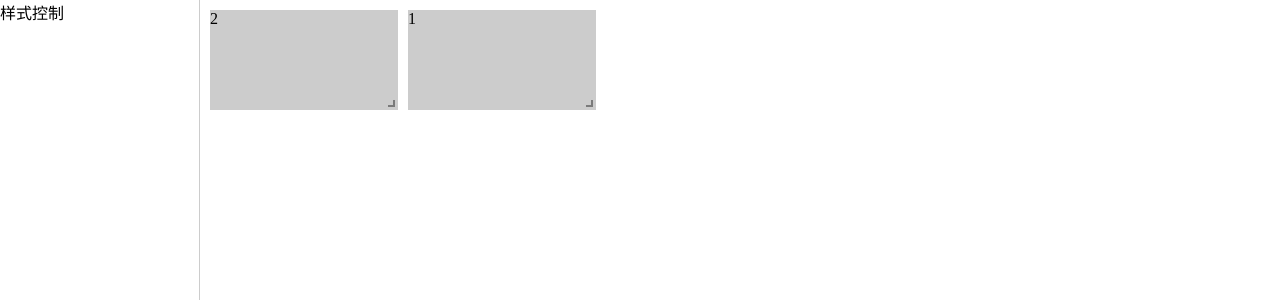
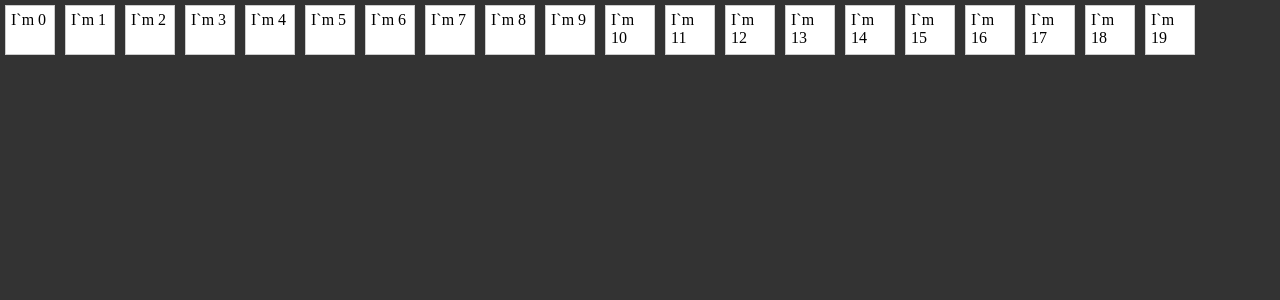
Before and after one commit to xiaobaigogo/react-desktop-dnd, a React (Vite) app: page / in a window 1280 px wide. Shown: the top 300 px of the page. Built offline with nearby package versions, Linux system fonts and the light colour scheme.

Commit message:
feat: use sortablejs

```diff
--- a/package.json
+++ b/package.json
@@ -18,6 +18,7 @@
     "@types/react": "^18.0.17",
     "@types/react-dom": "^18.0.6",
     "@types/react-grid-layout": "^1.3.2",
+    "@types/sortablejs": "^1.15.0",
     "@vitejs/plugin-react": "^2.1.0",
     "sass": "^1.55.0",
     "typescript": "^4.6.4",
--- /dev/null
+++ b/src/GridDesk/GridDeskImpl.tsx
@@ -0,0 +1,148 @@
+import { CSSProperties, useEffect, useRef } from "react";
+import Sortable from "sortablejs";
+import type { Options } from "sortablejs";
+
+/**
+ * @description GridDeskController
+ */
+class GridDeskController {
+    constructor() {
+    }
+}
+
+/**
+ * @description
+ */
+export type GridDeskItem = {
+    /**
+     * @description unique key for each item
+     */
+    id: string
+    /**
+     * @description inner element to display
+     */
+    inner: JSX.Element
+    /**
+     * @description optional name for each item
+     */
+    name?: string
+    /**
+     * @description optional tooltip for each item
+     */
+    tooltip?: string
+}
+
+/**
+ * @description
+ */
+export type GridDeskProps = {
+    /**
+     * @description data of grid
+     */
+    data: GridDeskItem[]
+    /**
+     * @description style of container
+     */
+    style?: CSSProperties
+    /**
+     * @description options of item
+     */
+    cellOptions?: {
+        /**
+         * @description alias for the combination of `width` and `height`, will be overwritten by `width/height`
+         * @default 50 (px)
+         */
+        size?: number
+        /**
+         * @description `width` of item
+         * @default 50 (px)
+         */
+        width?: number
+        /**
+         * @description `height` of item
+         * @default 50 (px)
+         */
+        height?: number
+        /**
+         * @description `margin` of item
+         * @default 5 (px)
+         */
+        margin?: number
+    },
+    /**
+     * @description options passed to `sortablejs`
+     */
+    sortableOptions?: Options
+}
+
+/**
+ * @description GridDesk component
+ * @param props {GridDeskProps}
+ * @example
+ * import GridDesk from "{path_to_component}/{filename}.{ext}";
+ *
+ * export default function GridDeskUsage () {
+ *     const gridData = new Array(20)
+ *         .fill(0)
+ *         .map((_, idx) => ({
+ *             id: `id${idx}`,
+ *             inner: <div>I`m {idx}</div>
+ *         })
+ *
+ *     return (
+ *         <GridDesk data={ gridData }/>
+ *     )
+ * }
+ * @throws {Error} throws when duplicate id exists.
+ */
+export default function GridDesk(props: GridDeskProps) {
+    if(new Set(props.data.map(_ => _.id)).size !== props.data.length)
+        throw new Error('Duplicate id exists.')
+
+    const { cellOptions } = props
+    const _cellWidth = cellOptions?.width ?? cellOptions?.size ?? 50
+    const _cellHeight = cellOptions?.height ?? cellOptions?.size ?? 50
+
+    const _container = useRef<HTMLDivElement>(null)
+
+    useEffect(() => {
+        const _instance = Sortable.create(_container.current!)
+
+        return () => {
+            _instance.destroy()
+        }
+    }, [ _container ])
+
+    return (
+        <div className="grid-desk__container"
+             ref={ _container }
+             style={ {
+                 ...props.style,
+                 width: '100%', minWidth: '100%', maxWidth: '100%',
+                 height: '100%', minHeight: '100%', maxHeight: '100%',
+                 flexShrink: 0, display: 'block', overflow: 'auto'
+             } }>
+            {
+                props.data.map(item => {
+                    return (
+                        <div className="grid-desk__cell"
+                             key={ item.id } title={ item.tooltip }
+                             data-id={ item.id } data-name={ item.name }
+                             style={ {
+                                 margin: 5, padding: 5,
+                                 border: 'solid 1px #ccc',
+                                 background: '#fff',
+                                 width: _cellWidth,
+                                 height: _cellHeight,
+                                 boxSizing: 'border-box',
+                                 display: 'inline-block',
+                                 overflow: 'hidden',
+                             } }>
+                            { item.inner }
+                        </div>
+                    )
+                })
+            }
+        </div>
+    )
+}
--- /dev/null
+++ b/src/SortableImpl.tsx
@@ -0,0 +1,26 @@
+import Sortable from "sortablejs"
+import { useEffect, useState } from "react";
+import GridDesk, { GridDeskItem } from "./GridDesk/GridDeskImpl";
+
+const itemStyle = {
+    width: '100px',
+    height: '30px',
+    border: 'solid 1px #ccc',
+    backgroundColor: '#eee'
+}
+
+export default function SortableImpl() {
+    const gridData: GridDeskItem[] = new Array(20)
+        .fill(0)
+        .map((_, idx) => ({
+            id: `id${ idx }`,
+            name: `name: ${ idx }`,
+            inner: <div>I`m { idx }</div>
+        }))
+
+    return (
+        <div style={ {} }>
+            <GridDesk data={ gridData }/>
+        </div>
+    )
+}
--- a/src/index.css
+++ b/src/index.css
@@ -7,6 +7,35 @@ html, body, #root {
     position: relative;
     width: 100%;
     height: 100%;
-    overflow: hidden;
-    display: block;
+    background: #333;
 }
+
+@keyframes autowidth {
+    0% {
+        width: 700px;
+    }
+    50% {
+        width: 500px;
+    }
+    100% {
+        width: 700px;
+    }
+}
+
+.list-group {
+    /*width: 700px;*/
+    /*border: solid 1px red;*/
+    /*animation: autowidth 5s infinite;*/
+}
+.list-group-item {
+    width: 100px;
+    height: 30px;
+    margin: 10px;
+    border: solid 1px #ccc;
+    background-color: #eee;
+    display: inline-block;
+}
+
+.blue-background-class {
+    background: aqua;
+}
--- a/src/main.tsx
+++ b/src/main.tsx
@@ -1,11 +1,6 @@
 import './index.css'
-import {StrictMode} from 'react'
-import {createRoot} from 'react-dom/client'
-import Dnd from './dnd/Dnd'
+import { createRoot } from 'react-dom/client'
+import SortableImpl from "./SortableImpl";
 
 createRoot(document.getElementById('root') as HTMLElement)
-    .render(
-        // <StrictMode>
-            <Dnd/>
-        // </StrictMode>
-    )
+    .render(<SortableImpl/>)
```
Also changed, not shown: 1 other file (tests, documents, lock files or other folders).
